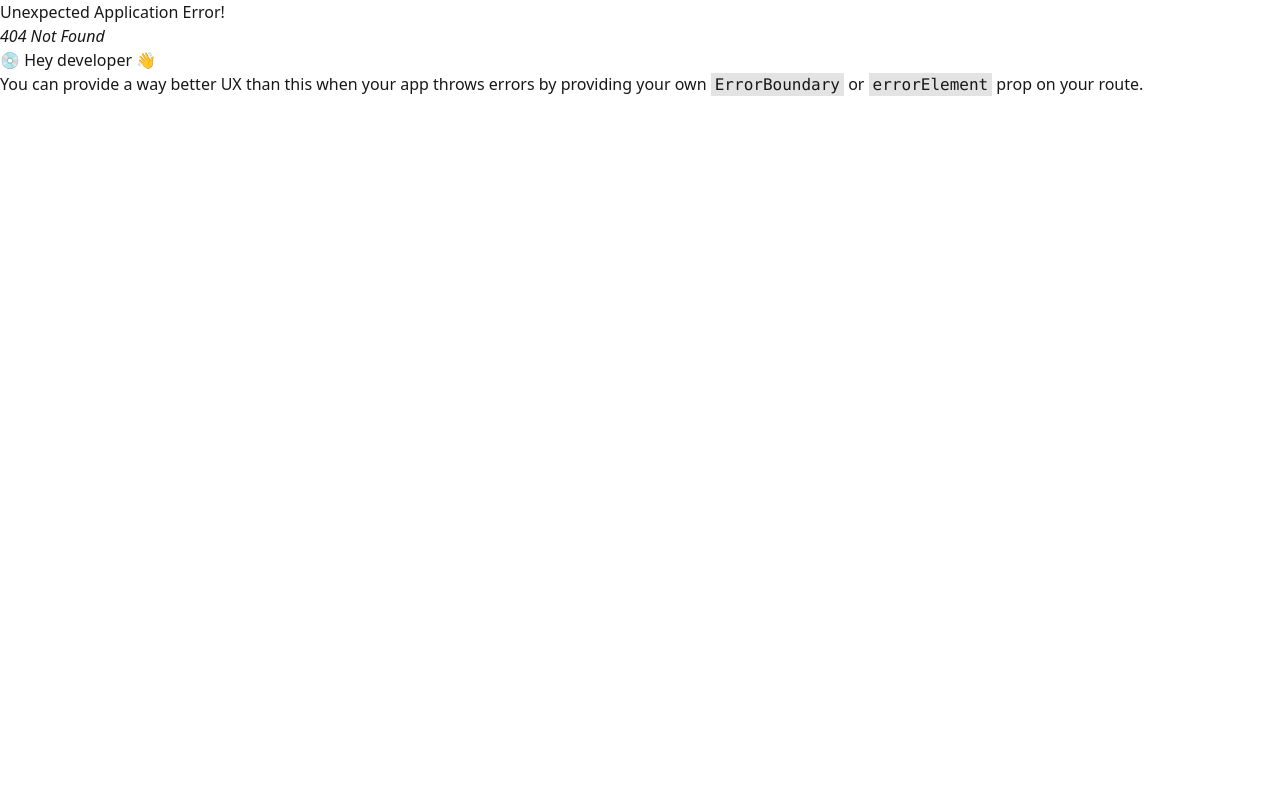
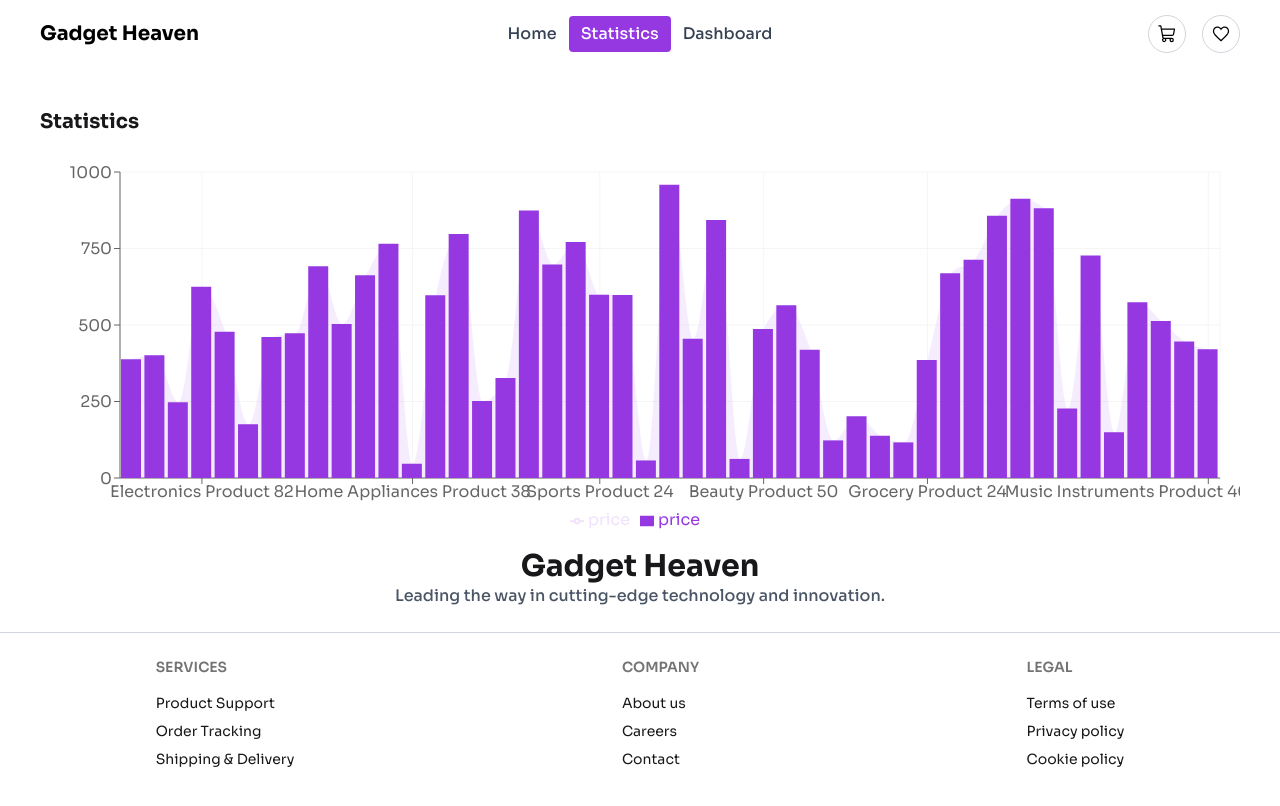
Before and after one commit to aratislamsafol/gadget-react, a React (Vite) app: page /statistics in a window 1280 px wide. Before the commit this address had no page. Shown: the top 806 px of the page. Built offline with nearby package versions, Linux system fonts and the light colour scheme.

Commit message:
statistics page done

```diff
--- a/package.json
+++ b/package.json
@@ -18,6 +18,7 @@
     "react-rating": "^2.0.5",
     "react-router-dom": "^7.5.3",
     "react-toastify": "^11.0.5",
+    "recharts": "^2.15.3",
     "tailwindcss": "^4.1.5"
   },
   "devDependencies": {
--- a/src/componenets/Navbar/Navbar.jsx
+++ b/src/componenets/Navbar/Navbar.jsx
@@ -9,16 +9,15 @@ export default function Navbar({ location }) {
     const { cartId, wishlistItems } = useContext(ProductContext);
     const isHome = location.pathname === "/";
 
-
     const links = <>
         <li><NavLink to="/" className={({ isActive }) =>
                 `${isActive ? (isHome ? "isHomeActive" : "active") : ""} ${isHome ? "text-white" : "text-gray-700"} font-medium text-base`}>Home</NavLink></li>
-        <li><NavLink to="products" className={`${({ isActive }) => isActive && "active"}  ${isHome? "text-white": 'text-gray-700'} font-medium text-base text-gray-700`}>Statistics</NavLink></li>
+        <li><NavLink to="statistics" className={`${({ isActive }) => isActive && "active"}  ${isHome? "text-white": 'text-gray-700'} font-medium text-base text-gray-700`}>Statistics</NavLink></li>
         <li><NavLink to="dashboard" className={`${({ isActive }) => isActive && "active"} ${isHome? "text-white": 'text-gray-700'} font-medium text-base`}>Dashboard</NavLink></li>
     </>
 
     return (
-        <div className={`navbar ${isHome ? 'bg-[#9538E2] text-white': 'bg-base-100 text-black'}`}>
+        <div className={`navbar px-3 md:px-6 lg:px-10 ${isHome ? 'bg-[#9538E2] text-white': 'bg-base-100 text-black'}`}>
             <div className="navbar-start">
                 <div className="dropdown">
                     <div tabIndex={0} role="button" className="btn btn-ghost lg:hidden">
--- a/src/componenets/Products/Products.jsx
+++ b/src/componenets/Products/Products.jsx
@@ -37,7 +37,7 @@ export default function Products({datum}) {
     setCatDataShow(setData)
   }
   return (
-    <div>
+    <div className="px-3 md:px-6 lg:px-10">
         <h3 className="font-bold text-2xl md:text-3xl lg:text-4xl text-center md:mt-4">Explore Cutting-Edge Gadgets</h3>
         <div className="md:grid md:grid-cols-12 my-10 text-center md:gap-6">
             {/* sideBar */}
--- /dev/null
+++ b/src/componenets/Statistics/Statisctics.jsx
@@ -0,0 +1,49 @@
+import React from 'react';
+import {
+  ComposedChart,
+  Area,
+  Bar,
+  XAxis,
+  YAxis,
+  CartesianGrid,
+  Tooltip,
+  Legend,
+  ResponsiveContainer,
+} from 'recharts';
+
+import { useLoaderData } from 'react-router-dom';
+
+export default function Statistics() {
+  const datum = useLoaderData();
+  console.log(datum);
+
+  return (
+    <div className="mt-10 px-3 md:px-6 lg:px-10" style={{ width: '100%', height: 400 }}>
+       <h2 className="mb-4 text-xl font-bold ">Statistics</h2>
+        <ResponsiveContainer>
+          <ComposedChart
+            data={datum}
+            margin={{
+              top: 20,
+              right: 20,
+              bottom: 20,
+              left: 20,
+            }}
+          >
+            <CartesianGrid stroke="#f5f5f5" />
+            <XAxis dataKey="product_title" />
+            <YAxis />
+            <Tooltip />
+            <Legend />
+            <Area
+              type="monotone"
+              dataKey="price"
+              fill="rgba(149, 56, 226, 0.15)"
+              stroke="none"
+            />
+            <Bar dataKey="price" barSize={20} fill="#9538E2" />
+          </ComposedChart>
+        </ResponsiveContainer>
+    </div>
+  );
+}
--- a/src/main.jsx
+++ b/src/main.jsx
@@ -10,6 +10,7 @@ import DashBoard from './componenets/DashBoard/DashBoard';
 import Card from './componenets/utlis/Card';
 import Cart from './componenets/Cart/Cart';
 import Wishlist from './componenets/WishList/Wishlist';
+import Statisctics from './componenets/Statistics/Statisctics';
 
 const router = createBrowserRouter([
   {
@@ -36,6 +37,10 @@ const router = createBrowserRouter([
         path: 'dashboard/wishlist', element: <Wishlist />,
         loader: Loader('/product_dataset.json')
       },
+      {
+        path: 'statistics', element: <Statisctics />,
+        loader: Loader('/product_dataset.json')
+      }
     ]
   },
 ])
```
Also changed, not shown: 1 other file (tests, documents, lock files or other folders).
